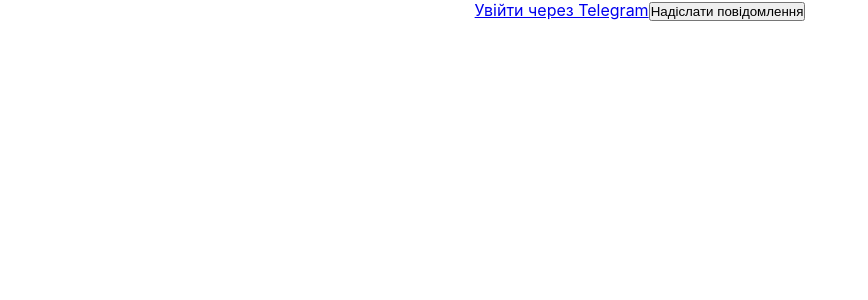
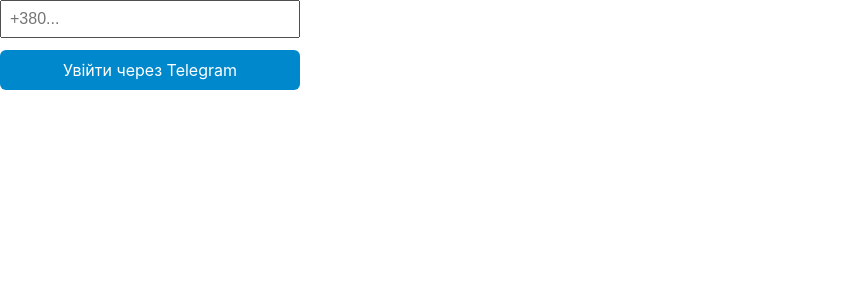
Before and after one commit to slava-bos-top/FivOneSite, a React (Create React App) app: page /login in a window 1280 px wide. Shown: the top 300 px of the page, without its empty margins (0-868 px from the left). Built offline with nearby package versions, Linux system fonts and the light colour scheme.

Commit message:
update logic

```diff
--- a/src/components/TelegramLogin.jsx
+++ b/src/components/TelegramLogin.jsx
@@ -1,31 +1,56 @@
-import React, { useState, useEffect } from "react";
+import React, { useState } from "react";
 
 const TelegramLogin = () => {
-  const telegramBotLink = `https://t.me/fivone_bot`;
+  const [phone, setPhone] = useState("");
+  const telegramBotLink = "https://t.me/fivone_bot";
 
   const sendToTelegram = async () => {
+    if (!phone) {
+      alert("Введіть номер телефону");
+      return;
+    }
+
     const response = await fetch("/api/send-message", {
       method: "POST",
       headers: {
         "Content-Type": "application/json",
       },
       body: JSON.stringify({
-            chat_id: 886330407, // ✅ user.id з Telegram
-            text: "👋 Привіт з Vercel сайту!",
+        chat_id: 886330407, // ❗ Тут постав свій userId або збережений з логіки бота
+        text: `☎️ Користувач намагається увійти з номером: ${phone}\nПотрібне підтвердження.`,
       }),
     });
 
     const data = await response.json();
-        console.log("Result:", data);
+    console.log("Telegram response:", data);
   };
 
   return (
-    <div>
-      <a href={telegramBotLink} target="_blank" rel="noopener noreferrer">
+    <div style={{ display: "flex", flexDirection: "column", gap: "12px", maxWidth: "300px" }}>
+      <input
+        type="tel"
+        placeholder="+380..."
+        value={phone}
+        onChange={(e) => setPhone(e.target.value)}
+        style={{ padding: "8px", fontSize: "16px" }}
+      />
+
+      <a
+        href={telegramBotLink}
+        target="_blank"
+        rel="noopener noreferrer"
+        onClick={sendToTelegram}
+        style={{
+          textAlign: "center",
+          background: "#0088cc",
+          color: "#fff",
+          padding: "10px",
+          borderRadius: "6px",
+          textDecoration: "none",
+        }}
+      >
         Увійти через Telegram
       </a>
-
-      <button onClick={sendToTelegram}>Надіслати повідомлення</button>
     </div>
   );
 };
```
Also changed, not shown: api/send-message.js (+3 -10 lines). Lines whose indentation alone changed are shown as unchanged.
